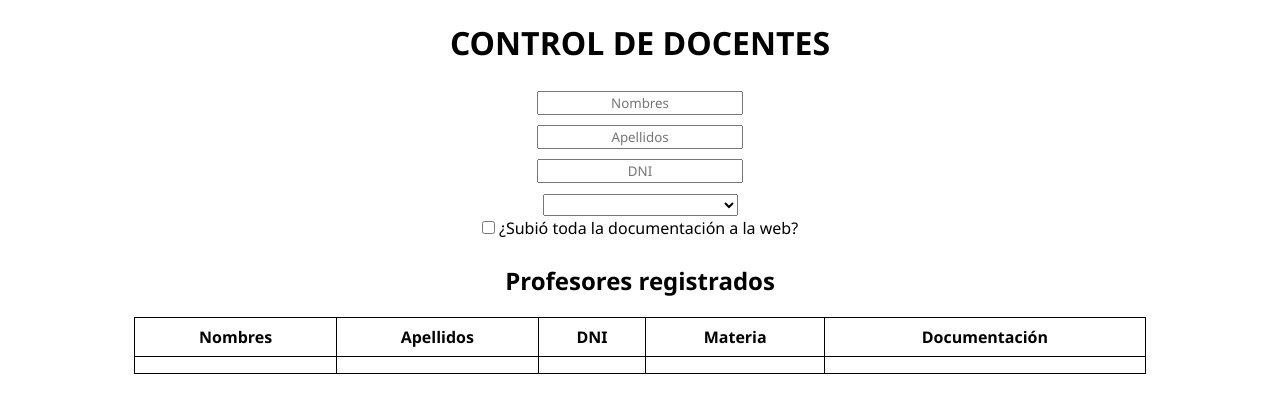
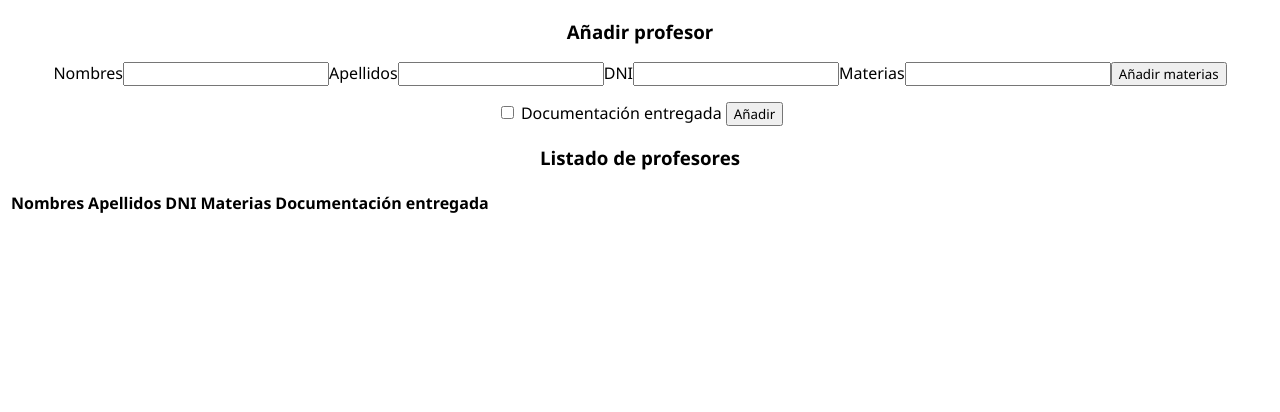
Before and after one commit to kevinmadrid-dev/vuejs3-basics, a Vue app: page / in a window 1280 px wide. Shown: the top 412 px of the page. Built offline with nearby package versions, Linux system fonts and the light colour scheme.

Commit message:
feat: :construction: Se reestructuró el componente de profesores

```diff
--- a/src/components/TeacherComponent.vue
+++ b/src/components/TeacherComponent.vue
@@ -1,69 +1,100 @@
 <template>
-  <h1 class="h1-title">Control de docentes</h1>
+  <section>
+    <h3>Añadir profesor</h3>
 
-  <form>
-    <div class="div-input-text">
-      <input type="text" placeholder="Nombres" v-model="name" /> <br />
-      <input type="text" placeholder="Apellidos" v-model="last_name" /> <br />
-      <input type="text" placeholder="DNI" v-model="dni" />
+    <div>
+      <label>Nombres<input type="text" v-model="teacher.teacherName" /></label>
+      <label>Apellidos<input type="text" v-model="teacher.teacherLastName" /></label>
+      <label>DNI<input type="text" v-model="teacher.teacherDni" /></label>
+      <label>Materias<input type="text" v-model="teacherSubject" /></label>
+      <button @click="handleSubject()">Añadir materias</button>
+      <ul>
+        <li v-for="(i_subject, index) in teacher.teacherSubjects" v-bind:key="index">
+          {{ i_subject }}
+        </li>
+      </ul>
+
+      <input type="checkbox" v-model="teacher.teacherDocs" /> Documentación entregada
+      <button @click="handleTeacher()">Añadir</button>
     </div>
+  </section>
 
-    <select class="select-option" v-model="inputSelect">
-      <option value="Matemáticas">Matemáticas</option>
-      <option value="Inglés">Inglés</option>
-      <option value="Programación I">Programación I</option>
-      <option value="Algoritmos">Algoritmos</option>
-      <option value="Introducción a la Ingenieria">
-        Introducción a la Ingenieria
-      </option>
-    </select>
+  <section>
+    <h3>Listado de profesores</h3>
 
-    <br />
-
-    <input type="checkbox" v-model="inputCheck" /> ¿Subió toda la documentación a la
-    web?
-  </form>
-
-  <div class="div-table">
-    <h2>Profesores registrados</h2>
-
-    <table class="table">
+    <table>
       <tr>
         <th>Nombres</th>
         <th>Apellidos</th>
         <th>DNI</th>
-        <th>Materia</th>
-        <th>Documentación</th>
+        <th>Materias</th>
+        <th>Documentación entregada</th>
       </tr>
 
-      <tr>
-        <th>{{ name }}</th>
-        <th>{{ last_name }}</th>
-        <th>{{ dni }}</th>
-        <th>{{ inputSelect }}</th>
-        <th>{{ inputCheck }}</th>
+      <tr v-for="i_teachers in teachers" v-bind:key="i_teachers.teacherDni">
+        <th>{{ i_teachers.teacherName }}</th>
+        <th>{{ i_teachers.teacherLastName }}</th>
+        <th>{{ i_teachers.teacherDni }}</th>
+        <th>
+          <ul>
+            <li
+              v-for="(i_materias, index) in i_teachers.teacherSubjects"
+              v-bind:key="index"
+            >
+              {{ i_materias }}
+            </li>
+          </ul>
+        </th>
+        <th v-if="i_teachers.teacherDocs">Entregada</th>
+        <th v-else>No entregada</th>
       </tr>
     </table>
-  </div>
+  </section>
 </template>
 
 <script lang="ts" setup>
 import { Ref, ref } from "vue"
 
-let name: Ref = ref("")
-let last_name: Ref = ref("")
-let dni: Ref = ref("")
+interface ITeacher {
+  teacherName: string
+  teacherLastName: string
+  teacherDni: string
+  teacherSubjects: Array<string>
+  teacherDocs: boolean
+}
 
-let inputSelect: Ref = ref("")
+//Tipado de datos por Typescript
+let teacher: Ref<ITeacher> = ref({
+  teacherName: "",
+  teacherLastName: "",
+  teacherDni: "",
+  teacherSubjects: [],
+  teacherDocs: false
+})
 
-let inputCheck: Ref = ref("")
+let teachers: Ref<Array<ITeacher>> = ref([])
+let teacherSubject: Ref<string> = ref("")
 
-const checkConvert = () => {
-  if (inputCheck.value) {
-    inputCheck.value = "Sí"
-  } else {
-    inputCheck.value = "No"
-  }
+const handleSubject = () => {
+  teacher.value.teacherSubjects.push(teacherSubject.value)
+
+  teacherSubject.value = ""
+}
+
+const handleTeacher = () => {
+  teachers.value.push({
+    teacherName: teacher.value.teacherName,
+    teacherLastName: teacher.value.teacherLastName,
+    teacherDni: teacher.value.teacherDni,
+    teacherSubjects: teacher.value.teacherSubjects,
+    teacherDocs: teacher.value.teacherDocs
+  })
+
+  teacher.value.teacherName = ""
+  teacher.value.teacherLastName = ""
+  teacher.value.teacherDni = ""
+  teacher.value.teacherSubjects = []
+  teacher.value.teacherDocs = false
 }
 </script>
 
@@ -72,33 +103,4 @@ const checkConvert = () => {
   font-family: "Segoe UI", Tahoma, Geneva, Verdana, sans-serif;
   text-align: center;
 }
-
-.h1-title {
-  text-transform: uppercase;
-}
-
-input,
-div {
-  margin: 5px 0px;
-}
-
-.div-table {
-  display: flex;
-  flex-direction: column;
-  align-items: center;
-}
-
-.table {
-  width: 80%;
-  text-align: center;
-  align-items: center;
-  border-collapse: collapse;
-}
-
-td,
-th {
-  border: 1px solid black;
-  text-align: center;
-  padding: 8px;
-}
 </style>
```
